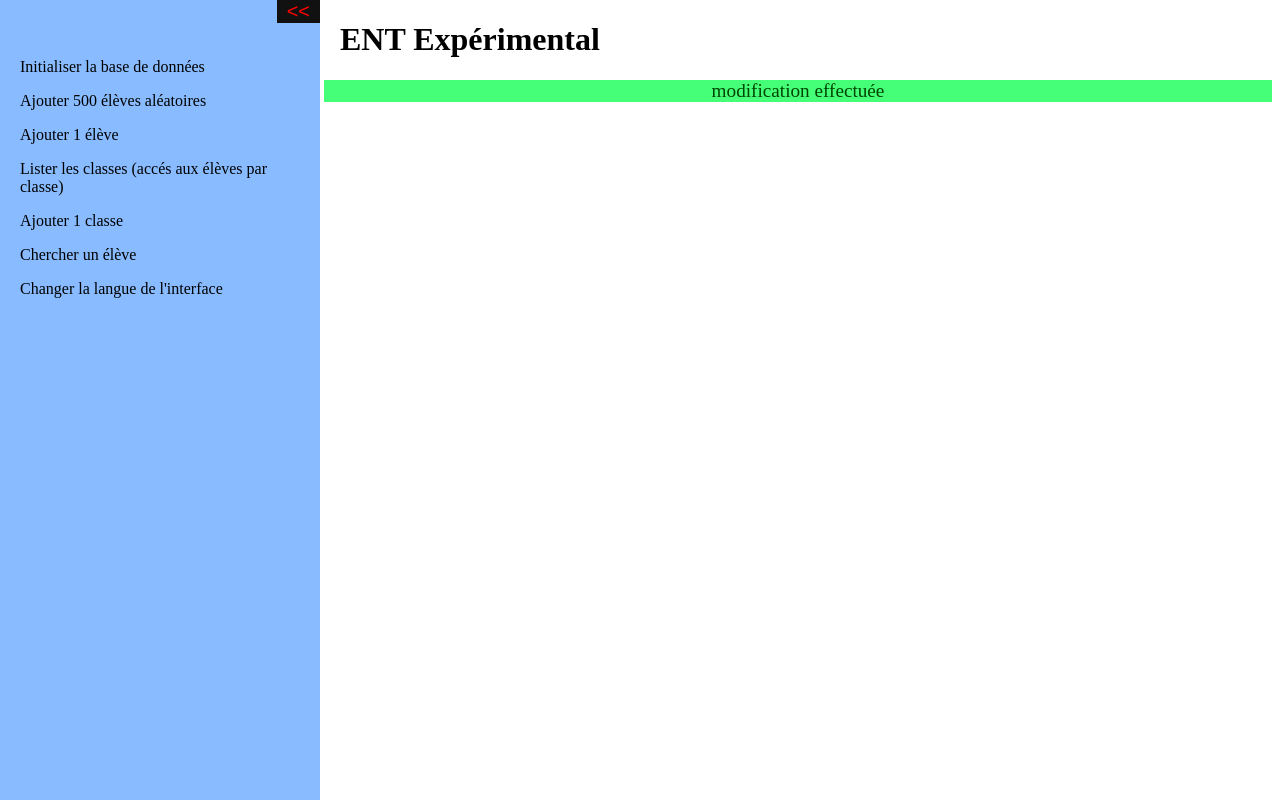
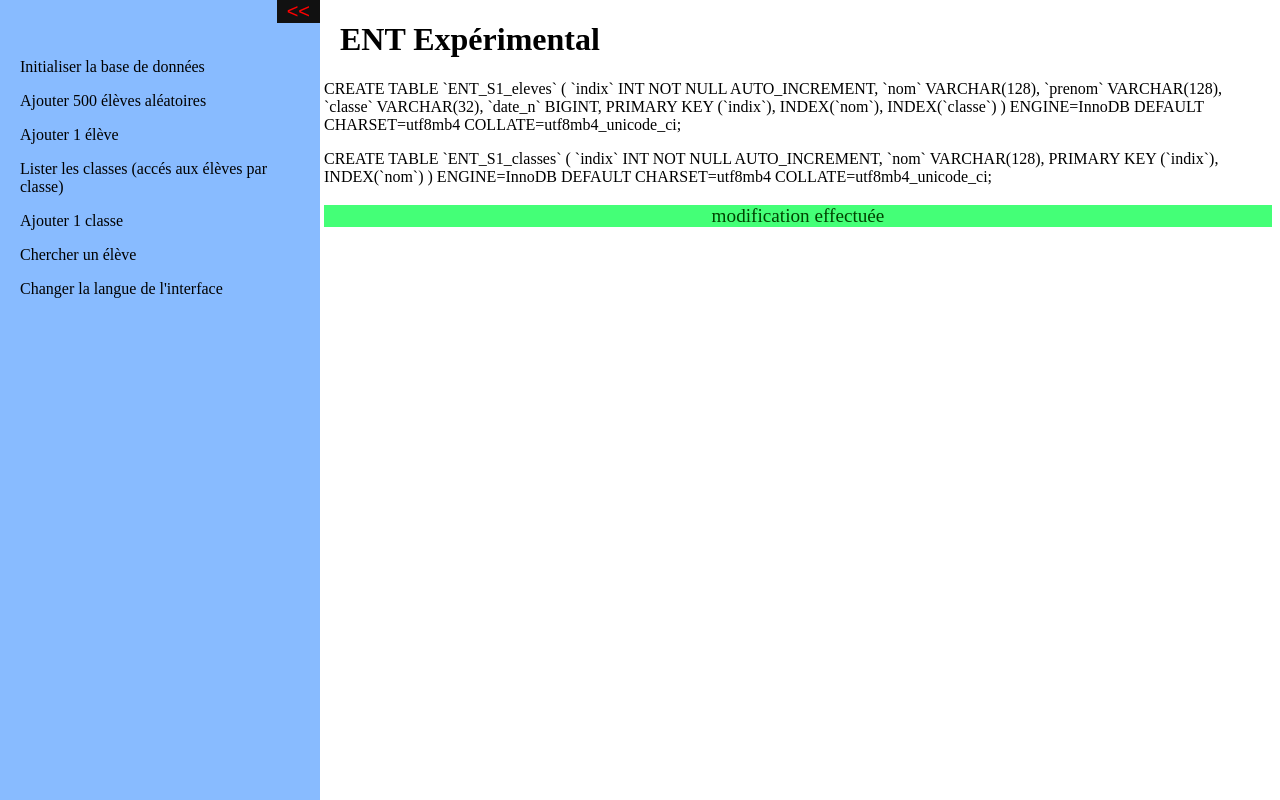
Before and after one commit to jl-noullet/ent_core, a PHP site: page /index.php?op=init in a window 1280 px wide. Run offline with PHP 8.4, Linux system fonts and the light colour scheme.

Commit message:
classe form: ajout mk_table(): creation table SQL, classe formit: ajout attribut indexflag pour SQL index

```diff
--- a/index.php
+++ b/index.php
@@ -1,7 +1,6 @@
 <?php
 session_start();
 require_once('ink/longage.php');
-require_once('ink/school.php');
 require_once('ink/def.php');
 if	( !isset($_SESSION['lang']) )
 	$_SESSION['lang']='fr';
@@ -10,10 +9,18 @@ if	( ( isset($_GET['op']) ) && ( $_GET['op'] == 'lang' ) )
 if	( $_SESSION['lang'] == 'en' )
 	require_once('ink/lang_en.php');
 else	require_once('ink/lang_fr.php');
+require_once('ink/school.php');
 require_once('ink/head.php');
 
 echo '<div id="main">';
 echo '<h1><button type="button" id="openbtn" onclick="openNav()">&#9776;</button>&nbsp; ', $label['header1'], '</h1>';
+
+$ecole1 = new school;
+$ecole1->db = $db1;
+$ecole1->table_eleves = 'ENT_S1_eleves';
+$ecole1->table_classes = 'ENT_S1_classes';
+// $ecole1->table_activites = 'ENT_S1_activites';
+// $ecole1->table_events = 'ENT_S1_events';
 
 $school = $ecole1;
 $school->db->connect();
--- a/ink/def.php
+++ b/ink/def.php
@@ -5,13 +5,6 @@ $db1->server = 'localhost';
 $db1->base = 'sourceconst';
 $db1->user = 'root';
 $db1->pass = '';
-
-$ecole1 = new school;
-$ecole1->db = $db1;
-$ecole1->table_eleves = 'ENT_S1_eleves';
-$ecole1->table_classes = 'ENT_S1_classes';
-$ecole1->table_activites = 'ENT_S1_activites';
-$ecole1->table_events = 'ENT_S1_events';
 
 $form_s = new form;
 $form_s->nom = 'eleve';	// le nom de la form est a usage interne, ne pas traduire
--- a/ink/lang_fr.php
+++ b/ink/lang_fr.php
@@ -12,14 +12,15 @@ $menu1->add( "$self?op=lang", 'Changer la langue de l\'interface' );
 //	son nom DOIT etre 'indix'
 //	il n'est pas editable (R ou H)
 //	il est int et PRIMARY KEY
-$form_s->add( 'indix', 'Matricule', 'R', 1 );
-$form_s->add( 'nom', 'Nom', 'T', 1 );
-$form_s->add( 'prenom', 'Prénom', 'T', 1 );
-$form_s->add( 'classe', "Classe", 'S', array() );
-$form_s->add( 'date_n', 'Date de Naissance', 'D', 1 );
 
-$form_c->add( 'indix', 'Index', 'R', 1 );
-$form_c->add( 'nom', 'Nom', 'T', 1 );
+$form_s->add( 'indix', 'Matricule', 'R' );
+$form_s->add( 'nom', 'Nom', 'T', 1, true );
+$form_s->add( 'prenom', 'Prénom', 'T' );
+$form_s->add( 'classe', "Classe", 'S', array(), true );
+$form_s->add( 'date_n', 'Date de Naissance', 'D' );
+
+$form_c->add( 'indix', 'Index', 'R' );
+$form_c->add( 'nom', 'Nom', 'T', 1, true );
 
 // titres
 $label['title'] = 'ENT prototype';
--- a/ink/longage.php
+++ b/ink/longage.php
@@ -66,13 +66,15 @@ class formit
 public $desc;
 public $type='T'; 	//  Text, Link, Check, Image, Document, Readonly, Hidden
 public $topt=1;
+public $indexflag=false;
 public $val;
 public $check;		// 0 = unchecked, -1 = err, 1 = checked ok
 
-function __construct( $tdesc, $ttype, $ttopt ) {
+function __construct( $tdesc, $ttype, $ttopt, $tindexflag ) {
 	$this->desc = $tdesc;	// nom long, avec accents, espaces etc
 	$this->type = $ttype;	// type pour longage
 	$this->topt = $ttopt;	// option specifique du type
+	$this->indexflag = $tindexflag;	// flag pour index
 	$this->check = 0;
 	}
 }
@@ -84,8 +86,8 @@ public $uploadpath;	// pour les fichiers de donnees
 public $checkreport;
 // fonction pour creer un item (normalement appelee dans def.php)
 // $tid est la clef qui va servir a indexer le formit - cela peut et doit etre un nom court
-function add( $tid, $tdesc, $ttype, $ttopt ) {
-	$this->itsa[$tid] = new formit( $tdesc, $ttype, $ttopt );
+function add( $tid, $tdesc, $ttype, $ttopt=1, $tindexflag=false ) {
+	$this->itsa[$tid] = new formit( $tdesc, $ttype, $ttopt, $tindexflag );
 	}
 // effacer les valeurs
 function clear() {
@@ -258,6 +260,47 @@ function form2db_insert_full( $db, $table, $skipindix ) {
 	if	(!$result) mostra_fatal( $sqlrequest . "<br>" . mysqli_error($db->conn) );
 	}
 
+// creer la table pour une form
+function mk_table( $db, $table, $dropflag ) {
+	if	( $dropflag )
+		{
+		$sqlrequest = "DROP TABLE IF EXISTS `{$table}`";
+		$result = $db->conn->query( $sqlrequest );
+		if	(!$result) mostra_fatal( $sqlrequest . "<br>" . mysqli_error($db->conn) );
+		}
+	$sqlrequest = "CREATE TABLE `{$table}` ( ";
+	foreach ($this->itsa as $k => $v) {		// noms et type SQL des colonnes
+		$colu = "`$k` ";
+		if	( $k == 'indix' )
+			$colu .= 'INT NOT NULL AUTO_INCREMENT';
+		else if	( $v->type == 'S' )
+			$colu .= 'VARCHAR(32)';
+		else if	( $v->type == 'D' )
+			$colu .= 'BIGINT';
+		else	{	// types texte : 'T', 'R', 'H'
+			if	( $v->topt == 1 )
+				$colu .= 'VARCHAR(128)';
+			else	$colu .= 'TEXT';
+			}
+		$colu .= ', ';
+		$sqlrequest .= $colu;
+		}  // foreach
+	$sqlrequest .= 'PRIMARY KEY (`indix`)';		// pas de virgule ici, cela pourrait etre la fin
+	foreach ($this->itsa as $k => $v) {		// indexes optionnels
+		if	( $v->indexflag )
+			{
+			$sqlrequest .= ', ';	// maniere d'eviter une virgule a la fin
+			$sqlrequest .= "INDEX(`{$k}`)";
+			}
+		}  // foreach
+	$sqlrequest .= ' ) ENGINE=InnoDB DEFAULT CHARSET=utf8mb4 COLLATE=utf8mb4_unicode_ci;';
+	// CHARSET case-sensitive : utf8mb4_bin
+	// CHARSET case-insensitive : utf8mb4_general_ci, utf8mb4_unicode_ci
+	echo "<p>$sqlrequest</p>\n";
+	$result = $db->conn->query( $sqlrequest );
+	if	(!$result) mostra_fatal( $sqlrequest . "<br>" . mysqli_error($db->conn) );
+	}
+
 } // class form
 
 
--- a/ink/school.php
+++ b/ink/school.php
@@ -8,6 +8,7 @@ public $table_classes;
 
 // cree toutes les tables d'une school de base
 function create_tables() {
+/*
 	$sqlrequest = "DROP TABLE IF EXISTS `{$this->table_eleves}`";
 	$result = $this->db->conn->query( $sqlrequest );
 	if	(!$result) mostra_fatal( $sqlrequest . "<br>" . mysqli_error($this->db->conn) );
@@ -18,6 +19,13 @@ function create_tables() {
 	$result = $this->db->conn->query( $sqlrequest );
 	if	(!$result) mostra_fatal( $sqlrequest . "<br>" . mysqli_error($this->db->conn) );
 
+	echo "<p>flat $sqlrequest</p>\n";
+*/
+
+	global $form_s;
+	$form_s->mk_table( $this->db, $this->table_eleves, true );
+
+/*
 	$sqlrequest = "DROP TABLE IF EXISTS `{$this->table_classes}`";
 	$result = $this->db->conn->query( $sqlrequest );
 	if	(!$result) mostra_fatal( $sqlrequest . "<br>" . mysqli_error($this->db->conn) );
@@ -28,6 +36,13 @@ function create_tables() {
 	$result = $this->db->conn->query( $sqlrequest );
 	if	(!$result) mostra_fatal( $sqlrequest . "<br>" . mysqli_error($this->db->conn) );
 
+	echo "<p>flat $sqlrequest</p>\n";
+*/
+
+	global $form_c;
+	$form_c->mk_table( $this->db, $this->table_classes, true );
+
+/*
 	$sqlrequest = "DROP TABLE IF EXISTS `{$this->table_activites}`";
 	$result = $this->db->conn->query( $sqlrequest );
 	if	(!$result) mostra_fatal( $sqlrequest . "<br>" . mysqli_error($this->db->conn) );
@@ -47,7 +62,10 @@ function create_tables() {
 		ENGINE=InnoDB DEFAULT CHARSET=utf8mb4 COLLATE=utf8mb4_unicode_ci;";
 	$result = $this->db->conn->query( $sqlrequest );
 	if	(!$result) mostra_fatal( $sqlrequest . "<br>" . mysqli_error($this->db->conn) );
+*/
 	}
+
+
 // // // objet eleve // // //
 // affichage forms
 function form_add_eleve( $class=0 ) {
```
Also changed, not shown: ink/lang_en.php (+7 -7 lines).
